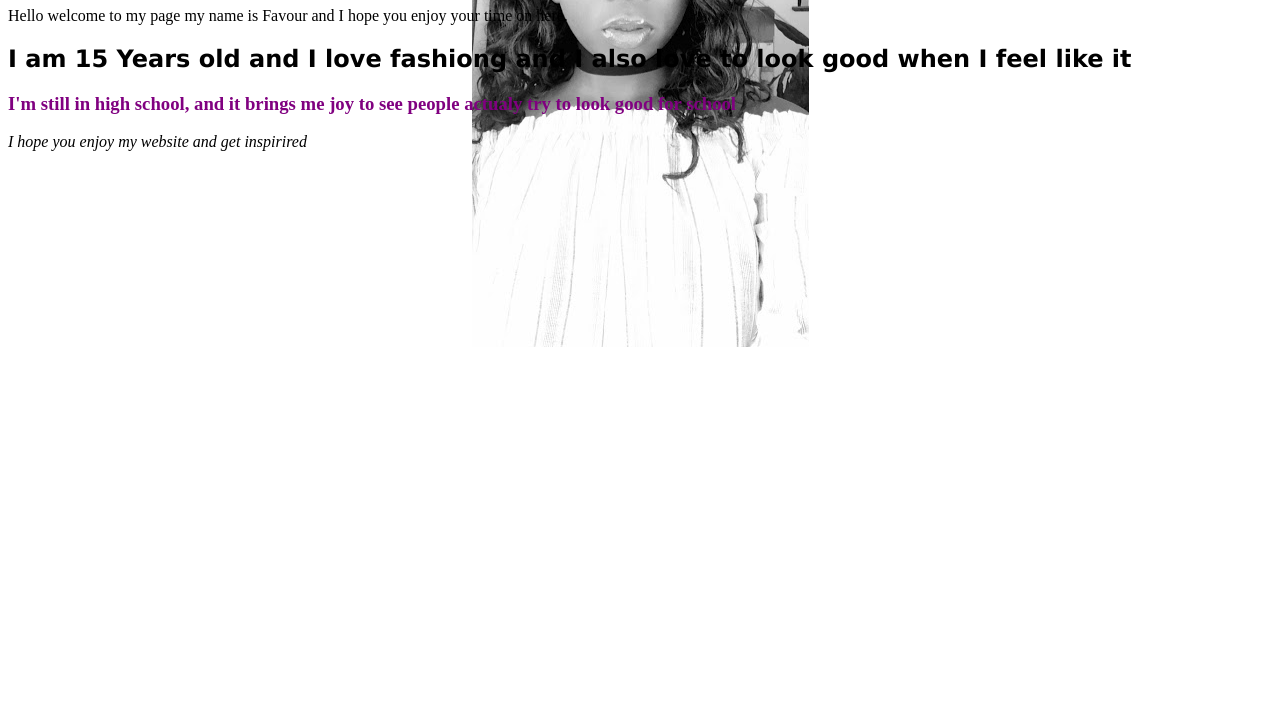
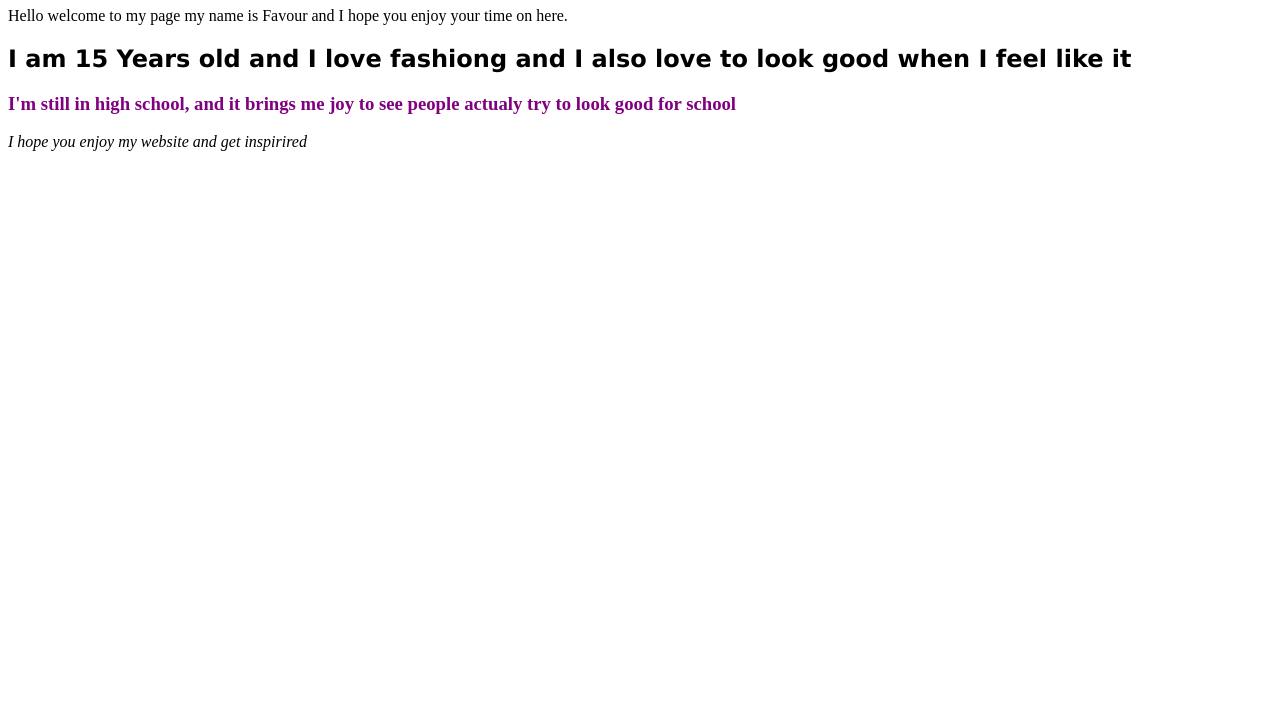
Before and after one commit to getlikefae11/1stProject, a plain HTML site: page index.htm in a window 1280 px wide. Shown: the part 73-800 px from the top of the page. Drawn offline with Linux system fonts and the light colour scheme.

Commit message:
Update index.htm

```diff
--- a/index.htm
+++ b/index.htm
@@ -3,10 +3,7 @@
 <style>
   body {
 
-  background-image: url("favour.jpg");
-  background-repeat: no-repeat;
-  background-position: center;
-  backgroung-position: down;
+    <body style="width:200px; height:100px; background:url(favour.jpg) no-repeat center scroll">
 
     }
   </style>
```
